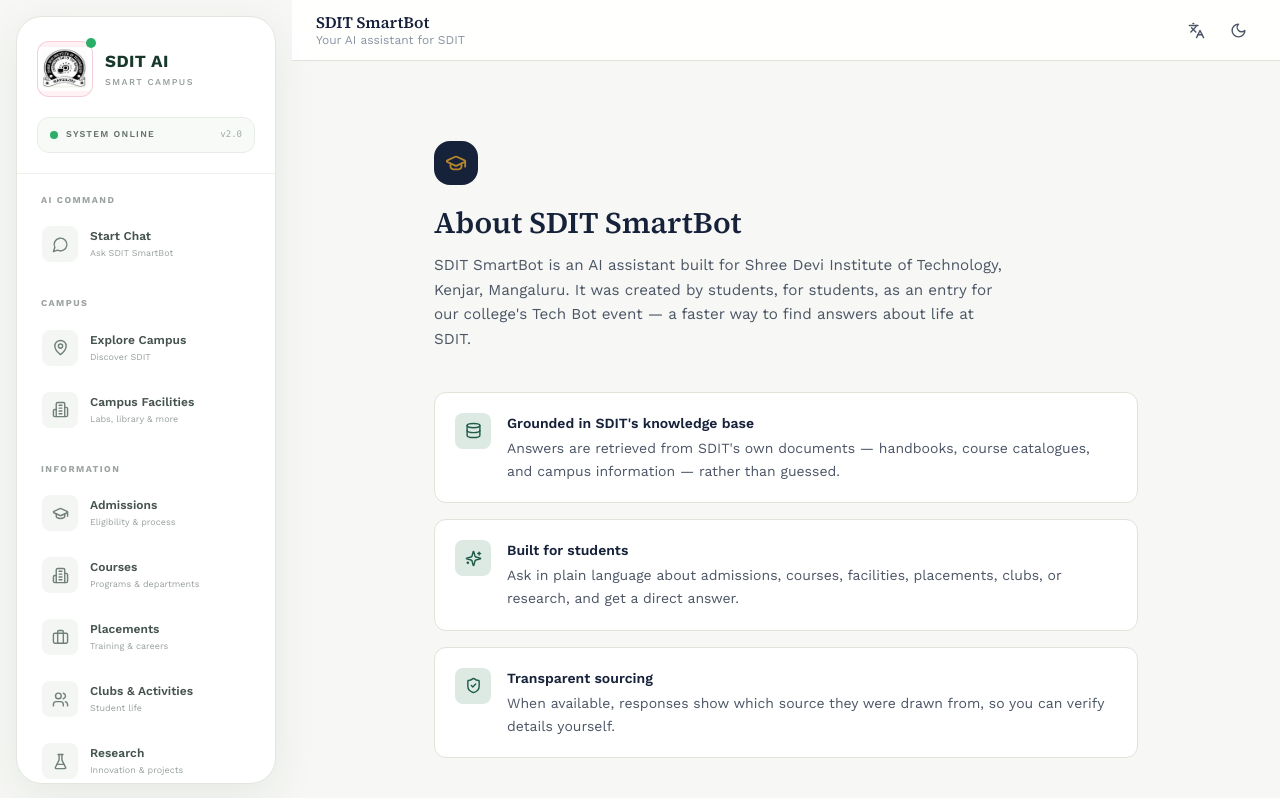
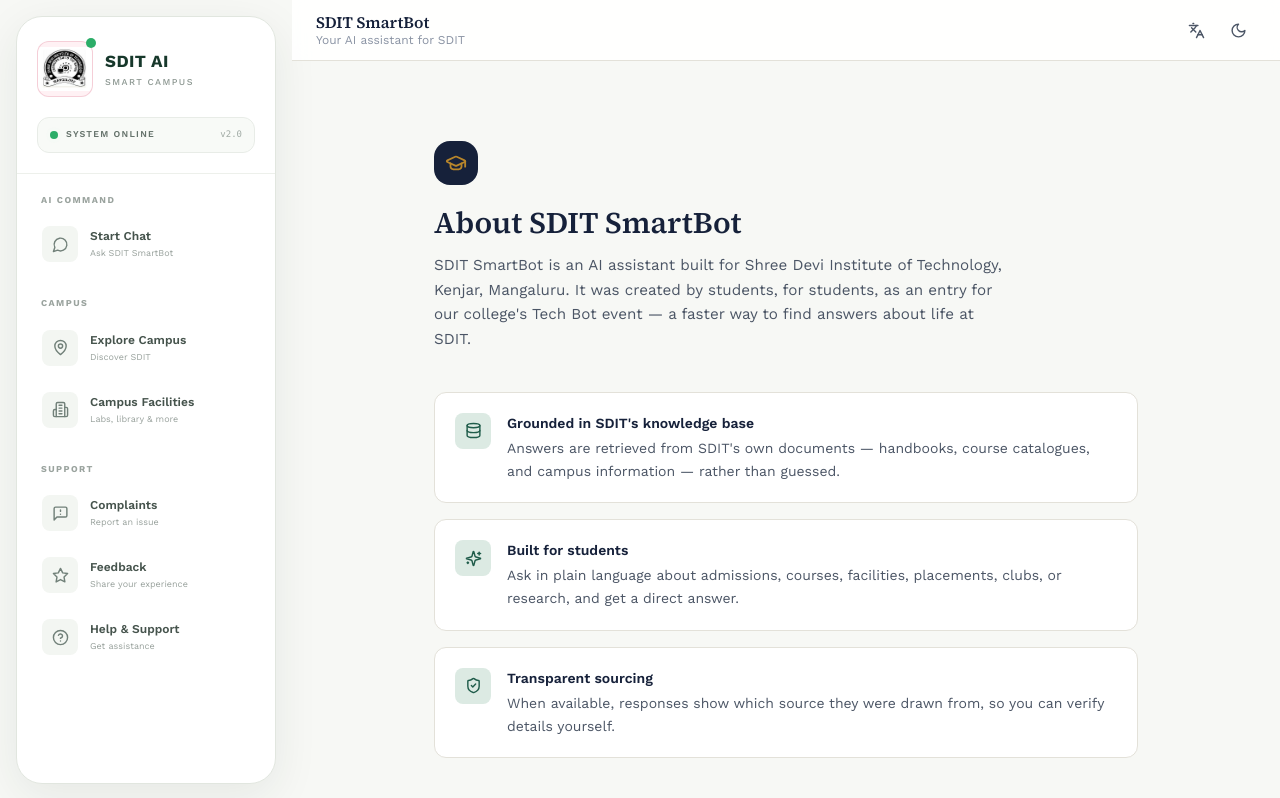
Before and after one commit to AjaySnair2006/SDIT-CHATBOT, a Next.js app: page /about in a window 1280 px wide. Shown: the top 798 px of the page. Built offline with nearby package versions, Linux system fonts and the light colour scheme.

Commit message:
Improve chat experience and sidebar navigation

```diff
--- a/app/chat/page.tsx
+++ b/app/chat/page.tsx
@@ -13,6 +13,8 @@
 } from "lucide-react";
 
 import AppShell from "@/components/AppShell";
+import LanguageSelector from "@/components/LanguageSelector";
+import ThemeToggle from "@/components/ThemeToggle";
 import { renderMarkdown } from "@/lib/markdown";
 import {
   isLanguageCode,
@@ -28,6 +30,8 @@
   category?: string;
   sources?: string[];
 }
+
+const CHAT_MESSAGES_STORAGE_KEY = "sdit-chat-messages";
 
 const API_URL =
   process.env.NEXT_PUBLIC_API_URL || "http://localhost:8000";
@@ -46,6 +50,45 @@
   const [input, setInput] = useState("");
   const [loading, setLoading] = useState(false);
   const [language, setLanguage] = useState<LanguageCode>("en");
+  const [messagesRestored, setMessagesRestored] = useState(false);
+
+  useEffect(() => {
+    try {
+      const stored = window.sessionStorage.getItem(
+        CHAT_MESSAGES_STORAGE_KEY
+      );
+
+      if (stored) {
+        const parsed = JSON.parse(stored);
+
+        if (
+          Array.isArray(parsed) &&
+          parsed.every(
+            (message) =>
+              message &&
+              typeof message.id === "number" &&
+              (message.role === "user" || message.role === "assistant") &&
+              typeof message.content === "string"
+          )
+        ) {
+          setMessages(parsed);
+        }
+      }
+    } catch (error) {
+      console.error("Could not restore chat history:", error);
+    } finally {
+      setMessagesRestored(true);
+    }
+  }, []);
+
+  useEffect(() => {
+    if (!messagesRestored) return;
+
+    window.sessionStorage.setItem(
+      CHAT_MESSAGES_STORAGE_KEY,
+      JSON.stringify(messages)
+    );
+  }, [messages, messagesRestored]);
 
   useEffect(() => {
     const stored = window.localStorage.getItem(LANGUAGE_STORAGE_KEY);
@@ -153,13 +196,20 @@
 
   return (
     <AppShell>
-      <div className="min-h-screen bg-[#f7f8f5] text-[#17382b]">
+      <div className="relative isolate min-h-screen bg-[#f7f8f5] text-[#17382b]">
+
+        <img
+          src="/sdit-logo.jpg"
+          alt=""
+          aria-hidden="true"
+          className="pointer-events-none fixed left-1/2 top-[46%] z-0 w-[min(78vw,520px)] -translate-x-1/2 -translate-y-1/2 opacity-[0.23] blur-sm lg:left-[calc(50%+146px)]"
+        />
 
         {/* ================================
             HEADER
         ================================= */}
 
-        <header className="sticky top-0 z-30 border-b border-[#e3e8e2] bg-white/95 backdrop-blur-md">
+        <header className="sticky top-0 z-50 border-b border-[#e3e8e2] bg-white/95 backdrop-blur-md">
           <div className="mx-auto flex h-[72px] max-w-5xl items-center justify-between px-4 sm:px-6">
 
             <div className="flex items-center gap-3">
@@ -207,6 +257,9 @@
               <span className="hidden sm:flex rounded-full border border-[#e2e8e2] bg-[#fafbf9] px-3 py-1.5 text-[9px] font-semibold uppercase tracking-[0.1em] text-[#7d8982]">
                 SDIT Knowledge Base
               </span>
+
+              <LanguageSelector />
+              <ThemeToggle />
             </div>
 
           </div>
@@ -217,7 +270,7 @@
             CHAT CONTENT
         ================================= */}
 
-        <main className="mx-auto max-w-4xl px-4 pb-44 pt-8 sm:px-6">
+        <main className="relative z-10 mx-auto max-w-4xl px-4 pb-44 pt-8 sm:px-6">
 
           {/* Welcome */}
 
--- a/app/page.tsx
+++ b/app/page.tsx
@@ -2,6 +2,7 @@
 
 import { useEffect, useState } from "react";
 import Link from "next/link";
+import { useRouter } from "next/navigation";
 import {
   GraduationCap,
   BookOpen,
@@ -87,6 +88,7 @@
 
 export default function HomePage() {
   const [activeImage, setActiveImage] = useState(0);
+  const router = useRouter();
 
   /* =======================================================
      AUTO SLIDER
@@ -199,6 +201,8 @@
 
                 <Link
                   href="/chat"
+                  onMouseEnter={() => router.prefetch("/chat")}
+                  onFocus={() => router.prefetch("/chat")}
                   className="group inline-flex items-center gap-3 rounded-xl bg-[#173c2d] px-6 py-3.5 text-sm font-semibold text-white shadow-md transition-all duration-300 hover:-translate-y-0.5 hover:bg-[#20543f]"
                 >
                   Start Chatting
--- a/components/AppShell.tsx
+++ b/components/AppShell.tsx
@@ -6,10 +6,6 @@
 import {
   MessageCircle,
   MapPin,
-  GraduationCap,
-  Briefcase,
-  FlaskConical,
-  Users,
   Building2,
   X,
   ChevronRight,
@@ -57,42 +53,6 @@
         description: "Labs, library & more",
         href: "/chat?topic=Campus",
         icon: Building2,
-      },
-    ],
-  },
-
-  {
-    title: "INFORMATION",
-    items: [
-      {
-        label: "Admissions",
-        description: "Eligibility & process",
-        href: "/chat?topic=Admissions",
-        icon: GraduationCap,
-      },
-      {
-        label: "Courses",
-        description: "Programs & departments",
-        href: "/chat?topic=Courses",
-        icon: Building2,
-      },
-      {
-        label: "Placements",
-        description: "Training & careers",
-        href: "/chat?topic=Placements",
-        icon: Briefcase,
-      },
-      {
-        label: "Clubs & Activities",
-        description: "Student life",
-        href: "/chat?topic=Clubs",
-        icon: Users,
-      },
-      {
-        label: "Research",
-        description: "Innovation & projects",
-        href: "/chat?topic=Research",
-        icon: FlaskConical,
       },
     ],
   },
```
